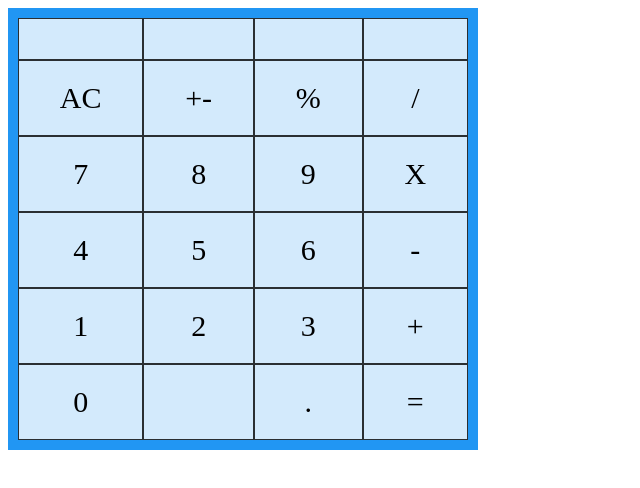
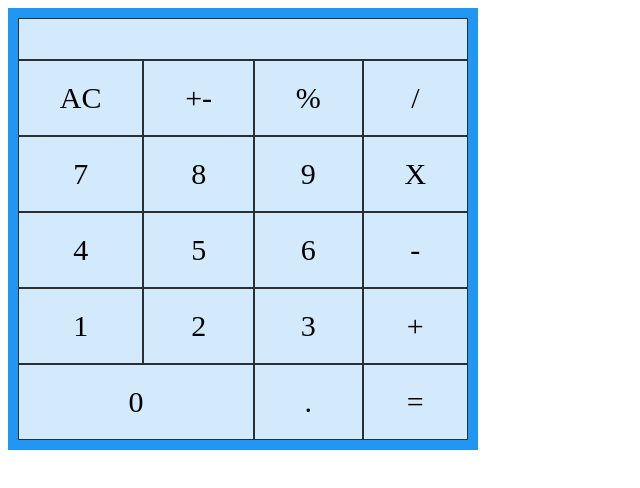
Before and after one commit to davidoster/front_example, a plain HTML site: page index.html in a window 1280 px wide. Shown: the whole page, without its empty margins (0-640 px from the left). Drawn offline with Linux system fonts and the light colour scheme.

Commit message:
Update index.html

```diff
--- a/index.html
+++ b/index.html
@@ -5,10 +5,19 @@
 .grid-container {
   display: grid;
   grid-template-columns: auto auto auto auto;
+  grid-template-rows: auto auto auto;
+  grid-template-areas: "display display display display"
+  ". . . ."
+  ". . . ."
+  ". . . ."
+  ". . . ."
+  "digit0 digit0 . .";
   background-color: #2196F3;
   padding: 10px;
   width: 450px;
 }
+.display { grid-area: display;}
+.digit0  { grid-area: digit0 }
 .grid-item {
   background-color: rgba(255, 255, 255, 0.8);
   border: 1px solid rgba(0, 0, 0, 0.8);
@@ -21,10 +30,11 @@
 <body>
 
 <div class="grid-container">
-  <div class="grid-item" id="display"></div>
+  <!--<div class="grid-item" id="display"></div>
   <div class="grid-item"></div>
   <div class="grid-item"></div>
-  <div class="grid-item"></div>
+  <div class="grid-item"></div>-->
+  <div class="grid-item display" id="display"></div>
 
   <div class="grid-item symbols">AC</div>
   <div class="grid-item symbols">+-</div>
@@ -46,8 +56,9 @@
   <div class="grid-item numbers">3</div>
   <div class="grid-item calculations">+</div>
 
-  <div class="grid-item numbers">0</div>
-  <div class="grid-item numbers"></div>
+  <!--<div class="grid-item numbers">0</div>
+  <div class="grid-item numbers"></div>-->
+  <div class="grid-item digit0 numbers">0</div>
   <div class="grid-item numbers">.</div>
   <div class="grid-item calculations">=</div>
 
```
